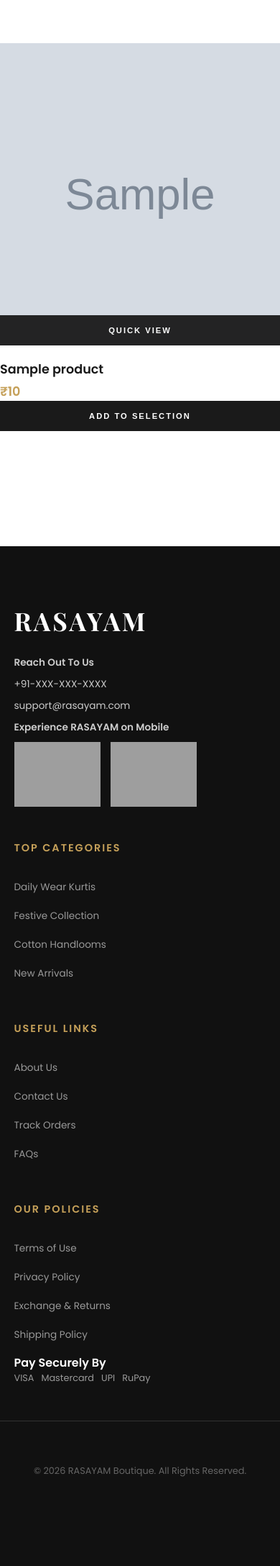
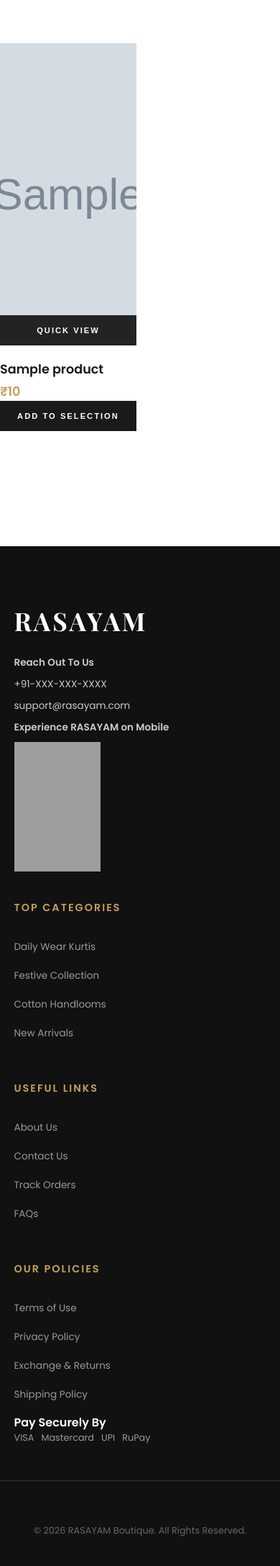
Before and after one commit to Rasayam-Team/Rasayam-website, a Django app: page /shop/ in a window 390 px wide. Shown: the part 353-2529 px from the top of the page at 72% size. Before the commit the page ends 2405 px from the top, so only its background shows below. Run offline with Django 5.2, Linux system fonts and the light colour scheme; tables that the repository leaves empty hold one stand-in row (values such as "Sample post"); grey boxes marked "Sample" are stand-in pictures; some web fonts are replaced; grey boxes are pictures that could not be loaded.

Commit message:
Improve mobile responsiveness and fix login redirect

```diff
--- a/products/static/products/style2.css
+++ b/products/static/products/style2.css
@@ -415,3 +415,30 @@ body {
 }
 
 .btn-gold:hover { background: var(--gold); }
+
+
+/* Standard Desktop View */
+.product-grid {
+    display: grid;
+    grid-template-columns: repeat(4, 1fr); /* 4 items per row */
+    gap: 20px;
+}
+
+/* Mobile View (Screens smaller than 768px) */
+@media (max-width: 768px) {
+    .product-grid {
+        grid-template-columns: repeat(2, 1fr); /* 2 items per row on phones */
+        gap: 10px;
+    }
+
+    .hero-section {
+        padding: 20px;
+        text-align: center;
+    }
+}
+
+img {
+    max-width: 100%;
+    height: auto;
+    display: block;
+}
--- a/products/templates/products/base.html
+++ b/products/templates/products/base.html
@@ -2,6 +2,7 @@
 <!DOCTYPE html>
 <html lang="en">
 <head>
+    <meta name="viewport" content="width=device-width, initial-scale=1.0">
     <meta charset="UTF-8">
     <meta name="viewport" content="width=device-width, initial-scale=1.0">
     <title>{% block title %}RASAYAM | Luxury Ethnic Wear{% endblock %}</title>
```
